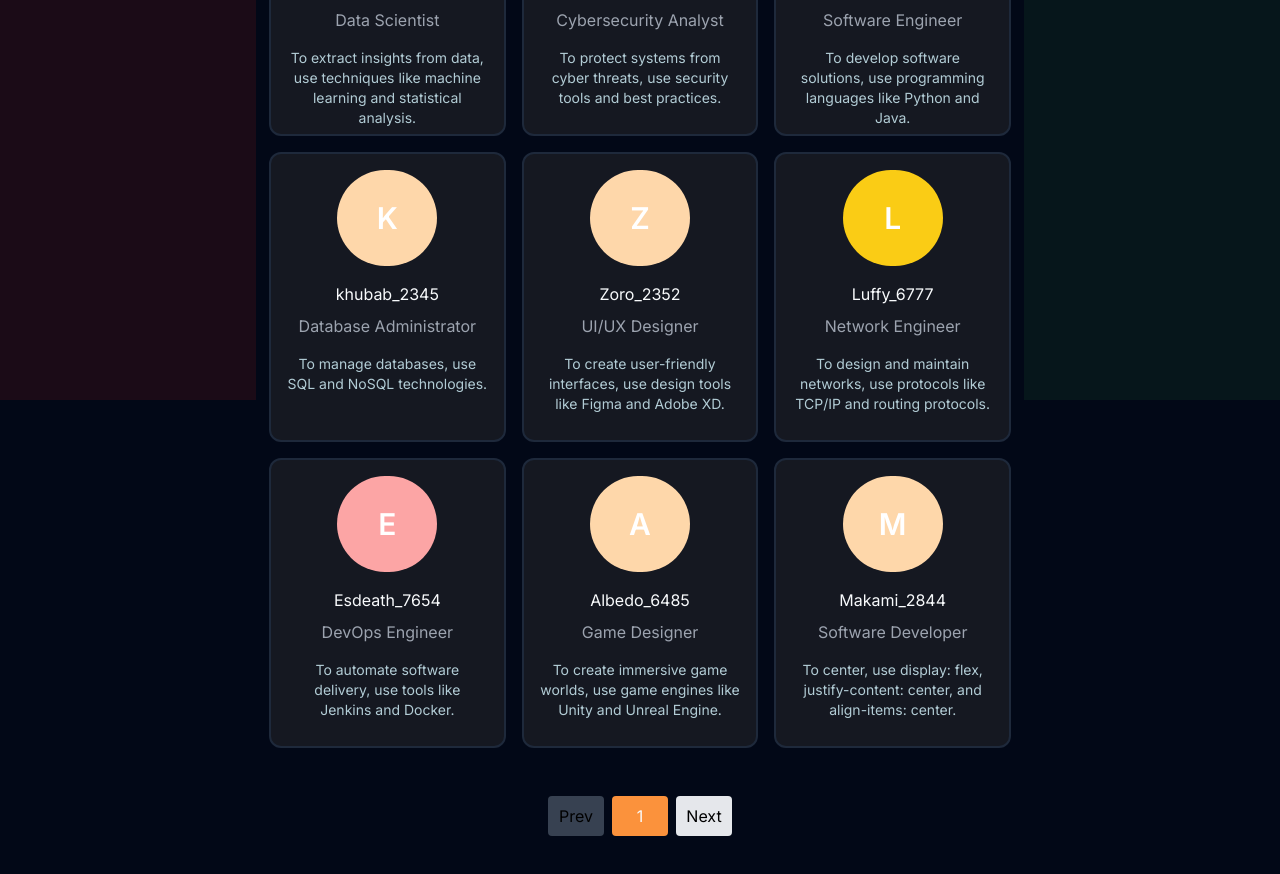
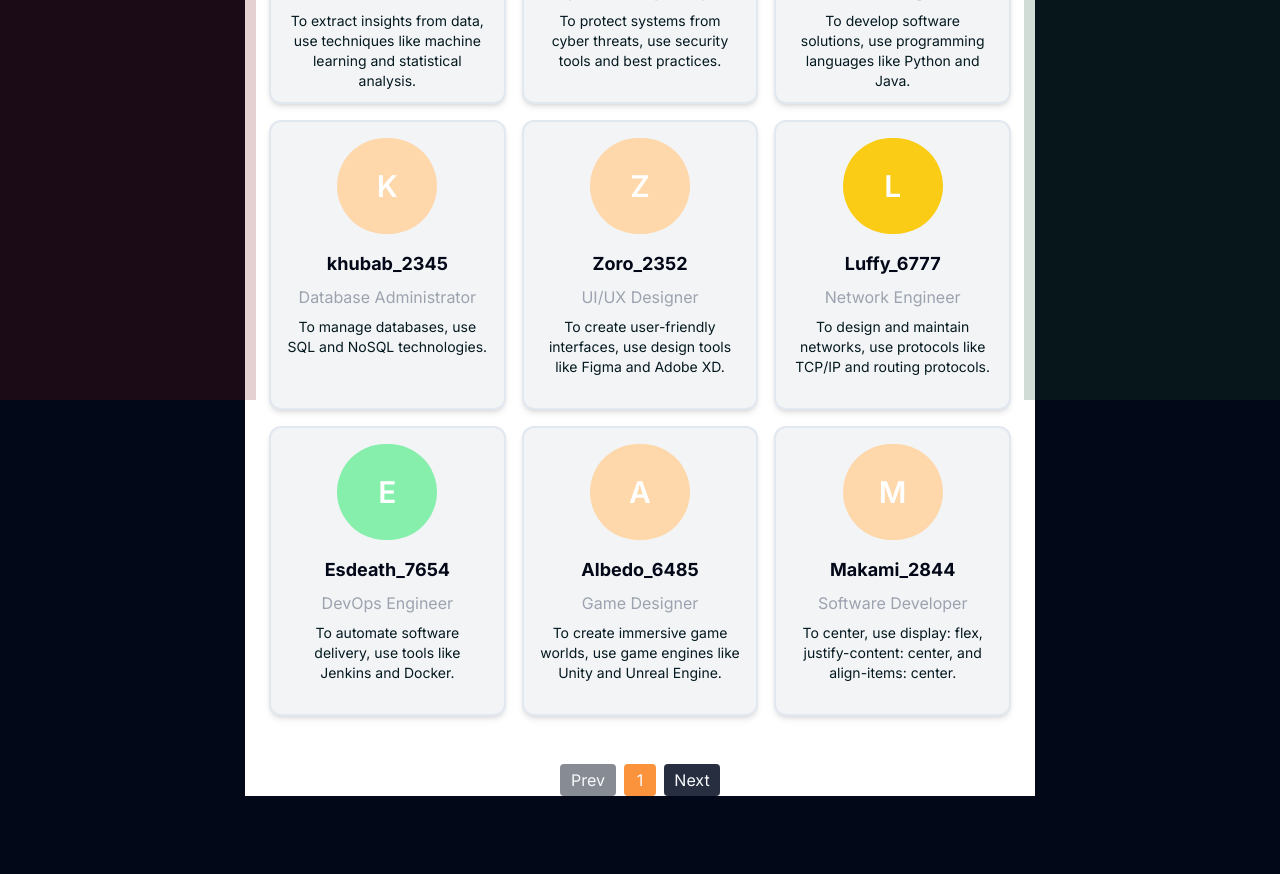
Before and after one commit to Developer095/proj-two, a Next.js app: page /community in a window 1280 px wide. Shown: the part 400-1274 px from the top of the page. Built offline with nearby package versions, Linux system fonts and the light colour scheme.

Commit message:
apply the dark mode
in all direction of div there is black color, because of layout margin and padding.
i didn't correct that. everything else is seem fine by me

```diff
--- a/app/(default)/community/page.tsx
+++ b/app/(default)/community/page.tsx
@@ -24,7 +24,7 @@
 import React from "react";
 
 // Array of colors
-const arr = ["bg-orange-200", "bg-yellow-400", "bg-red-300"];
+const arr = ["bg-orange-200", "bg-yellow-400", "bg-red-300", "bg-green-300"];
 
 // Helper function
 
@@ -92,9 +92,9 @@ const Community = () => {
   ];
 
   return (
-    <div className="bg-[#020817]">
+    <div className="mt-20 bg-[#ffffff] dark:bg-[#020817]">
       <div>
-        <div className="mb-[80px] ml-14 mt-32 text-[25px] font-bold uppercase">
+        <div className="mb-[80px] ml-8 mt-24 text-[25px] font-bold uppercase text-[#020817] dark:text-[#ffffff]">
           All Users
         </div>
       </div>
@@ -108,7 +108,7 @@ const Community = () => {
           return (
             <div
               key={index}
-              className="h-[290px] w-full rounded-[12px] border-2 border-[#1e293b] bg-[#151821]"
+              className="h-[290px] w-full rounded-[12px] border-2 bg-[#f3f4f6] shadow-md dark:border-[#1e293b] dark:bg-[#151821]"
             >
               <div className="mt-4 flex justify-center">
                 <div
@@ -117,13 +117,13 @@ const Community = () => {
                   {firstLetter}
                 </div>
               </div>
-              <span className="mt-4 block flex justify-center">
+              <span className="mt-4 block flex justify-center text-[18px] font-bold text-[#020817] dark:text-[#ffffff]">
                 {user.username}
               </span>
               <span className="mt-2 block flex justify-center text-[#9ca3af]">
                 {user.role}
               </span>
-              <span className="mt-4 flex pl-4 pr-4 text-center text-sm text-[#B2CCD5]">
+              <span className="mt-2 flex pl-4 pr-4 text-center text-sm text-[#041920] dark:text-[#ffffff]">
                 {user.description}
               </span>
             </div>
@@ -131,13 +131,13 @@ const Community = () => {
         })}
       </div>
       <div className="mt-12 flex justify-center">
-        <button className="h-10 w-14 rounded-[4px] border-none bg-gray-700 text-black">
+        <button className="h-8 w-14 rounded-[4px] border-none bg-[#878b94] text-[#fffff] dark:bg-[#6f7684] dark:text-black">
           Prev
         </button>
-        <button className="ml-2 mr-2 h-10 w-14 rounded-[4px] border-none bg-orange-400">
+        <button className="ml-2 mr-2 h-8 w-8 rounded-[4px] border-none bg-orange-400">
           1
         </button>
-        <button className="h-10 w-14 rounded-[4px] border-none bg-gray-200 text-black">
+        <button className="h-8 w-14 rounded-[4px] border-none bg-[#272e3f] text-[#fffff] dark:bg-[#dce3f1] dark:text-black">
           Next
         </button>
       </div>
```
